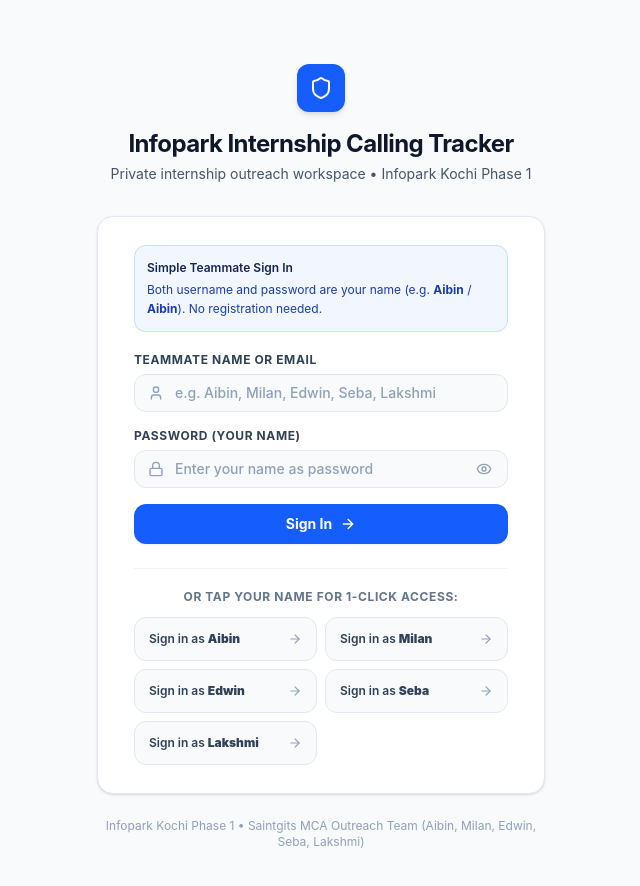
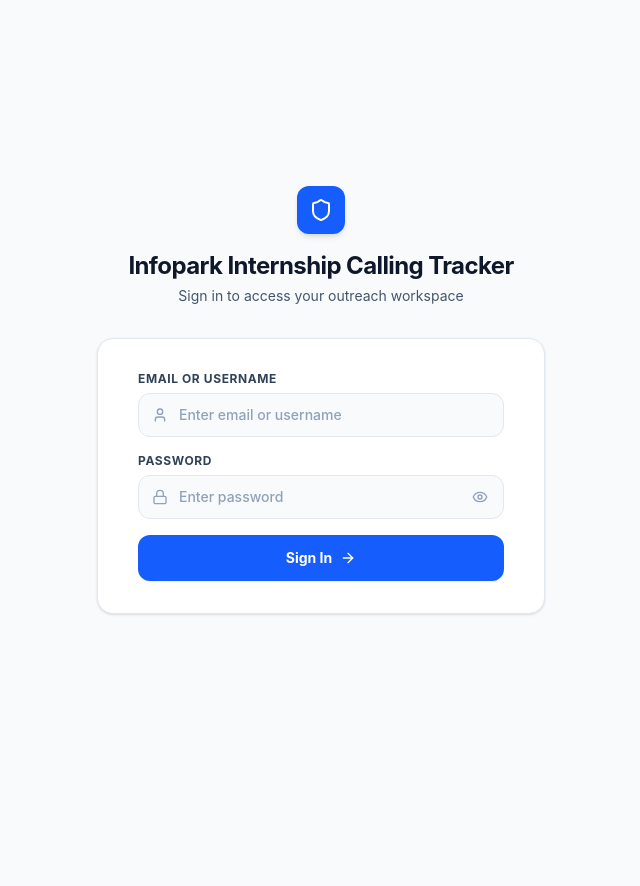
Before and after one commit to aibinjmca2527-dotcom/Internship-Calling-Tracker, a Next.js app: page /login in a window 1280 px wide. Shown: the top 886 px of the page, without its empty margins (319-959 px from the left). After the commit the page ends 800 px from the top, so only its background shows below. Built offline with nearby package versions, Linux system fonts and the light colour scheme.

Commit message:
Clean and minimalist credentials login without unwanted text or buttons

```diff
--- a/src/app/api/auth/login/route.ts
+++ b/src/app/api/auth/login/route.ts
@@ -13,8 +13,7 @@ export async function POST(request: Request) {
       return NextResponse.json(
         {
           success: false,
-          message:
-            'Access denied. Enter your teammate name as both username and password (e.g., Aibin / Aibin).',
+          message: 'Invalid email or password. Please check your credentials and try again.',
         },
         { status: 401 }
       );
--- a/src/app/login/page.tsx
+++ b/src/app/login/page.tsx
@@ -2,8 +2,7 @@
 
 import React, { Suspense, useState } from 'react';
 import { useRouter } from 'next/navigation';
-import { Shield, Lock, User, AlertCircle, ArrowRight, Eye, EyeOff, CheckCircle2 } from 'lucide-react';
-import { TEAM_MEMBERS } from '@/types';
+import { Shield, Lock, User, AlertCircle, ArrowRight, Eye, EyeOff } from 'lucide-react';
 
 function LoginContent() {
   const router = useRouter();
@@ -17,7 +16,7 @@ function LoginContent() {
   const handleLoginSubmit = async (e: React.FormEvent) => {
     e.preventDefault();
     if (!identifier.trim() || !password.trim()) {
-      setErrorMessage('Please enter both your name and password.');
+      setErrorMessage('Please enter both your email/username and password.');
       return;
     }
 
@@ -35,8 +34,7 @@ function LoginContent() {
 
       if (!res.ok || !data.success) {
         setErrorMessage(
-          data.message ||
-            'Access denied. Enter your teammate name for both username and password (e.g., Aibin / Aibin).'
+          data.message || 'Invalid email or password. Please try again.'
         );
         setIsLoading(false);
         return;
@@ -55,37 +53,8 @@ function LoginContent() {
     }
   };
 
-  // 1-Click Fast Login for any of the 5 students
-  const handleQuickLogin = async (memberName: string) => {
-    setIdentifier(memberName);
-    setPassword(memberName);
-    setIsLoading(true);
-    setErrorMessage(null);
-
-    try {
-      const res = await fetch('/api/auth/login', {
-        method: 'POST',
-        headers: { 'Content-Type': 'application/json' },
-        body: JSON.stringify({ identifier: memberName, password: memberName }),
-      });
-
-      const data = await res.json();
-      if (res.ok && data.success) {
-        localStorage.setItem('infopark_dev_member', data.member.displayName);
-        localStorage.setItem('infopark_user_session', JSON.stringify(data.member));
-        window.location.href = '/';
-      } else {
-        setErrorMessage('Could not sign in with this account.');
-        setIsLoading(false);
-      }
-    } catch {
-      setErrorMessage('Network error during quick sign-in.');
-      setIsLoading(false);
-    }
-  };
-
   return (
-    <div className="min-h-screen bg-slate-50 flex flex-col justify-center py-10 sm:py-16 px-4 sm:px-6 lg:px-8">
+    <div className="min-h-screen bg-slate-50 flex flex-col justify-center py-12 px-4 sm:px-6 lg:px-8">
       <div className="sm:mx-auto sm:w-full sm:max-w-md">
         {/* Brand Icon & Heading */}
         <div className="flex justify-center">
@@ -93,24 +62,16 @@ function LoginContent() {
             <Shield className="w-6 h-6" />
           </div>
         </div>
-        <h1 className="mt-4 text-center text-xl sm:text-2xl font-bold tracking-tight text-slate-900">
+        <h1 className="mt-4 text-center text-2xl font-bold tracking-tight text-slate-900">
           Infopark Internship Calling Tracker
         </h1>
-        <p className="mt-1 text-center text-xs sm:text-sm text-slate-600">
-          Private internship outreach workspace &bull; Infopark Kochi Phase 1
+        <p className="mt-1 text-center text-sm text-slate-600">
+          Sign in to access your outreach workspace
         </p>
       </div>
 
-      <div className="mt-6 sm:mt-8 sm:mx-auto sm:w-full sm:max-w-md">
-        <div className="bg-white py-7 px-5 sm:px-9 shadow-sm border border-slate-200 rounded-2xl">
-          {/* Instructions Banner */}
-          <div className="mb-5 p-3 bg-blue-50/80 border border-blue-200/80 rounded-xl text-xs text-blue-900 leading-relaxed">
-            <p className="font-semibold text-blue-950 mb-0.5">Simple Teammate Sign In</p>
-            <p className="text-blue-800">
-              Both username and password are your name (e.g. <strong>Aibin</strong> / <strong>Aibin</strong>). No registration needed.
-            </p>
-          </div>
-
+      <div className="mt-8 sm:mx-auto sm:w-full sm:max-w-md">
+        <div className="bg-white py-8 px-6 sm:px-10 shadow-sm border border-slate-200 rounded-2xl">
           {/* Error Alert */}
           {errorMessage && (
             <div className="mb-5 rounded-xl bg-red-50 border border-red-200 p-3.5 flex items-start gap-2.5">
@@ -123,13 +84,13 @@ function LoginContent() {
 
           {/* Credentials Form */}
           <form onSubmit={handleLoginSubmit} className="space-y-4">
-            {/* Username / Name Input */}
+            {/* Username / Email Input */}
             <div>
               <label
                 htmlFor="identifier"
                 className="block text-xs font-bold text-slate-700 uppercase tracking-wider mb-1.5"
               >
-                Teammate Name or Email
+                Email or Username
               </label>
               <div className="relative">
                 <User className="w-4 h-4 text-slate-400 absolute left-3.5 top-1/2 -translate-y-1/2 pointer-events-none" />
@@ -139,11 +100,11 @@ function LoginContent() {
                   required
                   value={identifier}
                   onChange={(e) => setIdentifier(e.target.value)}
-                  placeholder="e.g. Aibin, Milan, Edwin, Seba, Lakshmi"
+                  placeholder="Enter email or username"
                   autoCapitalize="none"
                   autoCorrect="off"
                   spellCheck={false}
-                  className="w-full pl-10 pr-3.5 py-2.5 sm:py-2 bg-slate-50 border border-slate-200 rounded-xl text-sm font-medium text-slate-900 placeholder-slate-400 focus:bg-white focus:outline-none focus:ring-2 focus:ring-blue-500 focus:border-blue-500 transition-colors min-h-[44px] sm:min-h-0"
+                  className="w-full pl-10 pr-3.5 py-2.5 bg-slate-50 border border-slate-200 rounded-xl text-sm font-medium text-slate-900 placeholder-slate-400 focus:bg-white focus:outline-none focus:ring-2 focus:ring-blue-500 focus:border-blue-500 transition-colors min-h-[44px]"
                 />
               </div>
             </div>
@@ -154,7 +115,7 @@ function LoginContent() {
                 htmlFor="password"
                 className="block text-xs font-bold text-slate-700 uppercase tracking-wider mb-1.5"
               >
-                Password (Your Name)
+                Password
               </label>
               <div className="relative">
                 <Lock className="w-4 h-4 text-slate-400 absolute left-3.5 top-1/2 -translate-y-1/2 pointer-events-none" />
@@ -164,11 +125,11 @@ function LoginContent() {
                   required
                   value={password}
                   onChange={(e) => setPassword(e.target.value)}
-                  placeholder="Enter your name as password"
+                  placeholder="Enter password"
                   autoCapitalize="none"
                   autoCorrect="off"
                   spellCheck={false}
-                  className="w-full pl-10 pr-10 py-2.5 sm:py-2 bg-slate-50 border border-slate-200 rounded-xl text-sm font-medium text-slate-900 placeholder-slate-400 focus:bg-white focus:outline-none focus:ring-2 focus:ring-blue-500 focus:border-blue-500 transition-colors min-h-[44px] sm:min-h-0"
+                  className="w-full pl-10 pr-10 py-2.5 bg-slate-50 border border-slate-200 rounded-xl text-sm font-medium text-slate-900 placeholder-slate-400 focus:bg-white focus:outline-none focus:ring-2 focus:ring-blue-500 focus:border-blue-500 transition-colors min-h-[44px]"
                 />
                 <button
                   type="button"
@@ -189,7 +150,7 @@ function LoginContent() {
             <button
               type="submit"
               disabled={isLoading}
-              className="w-full mt-2 py-3 sm:py-2.5 px-4 rounded-xl bg-blue-600 hover:bg-blue-700 active:bg-blue-800 text-white text-sm font-bold shadow-xs transition-all disabled:opacity-50 flex items-center justify-center gap-2 min-h-[46px] sm:min-h-0 cursor-pointer"
+              className="w-full mt-2 py-3 px-4 rounded-xl bg-blue-600 hover:bg-blue-700 active:bg-blue-800 text-white text-sm font-bold shadow-xs transition-all disabled:opacity-50 flex items-center justify-center gap-2 min-h-[46px] cursor-pointer"
             >
               {isLoading ? (
                 <>
@@ -204,33 +165,7 @@ function LoginContent() {
               )}
             </button>
           </form>
-
-          {/* Quick 1-Click Access for the 5 students */}
-          <div className="mt-6 pt-5 border-t border-slate-100">
-            <p className="text-center text-xs font-bold text-slate-500 uppercase tracking-wider mb-3">
-              Or tap your name for 1-click access:
-            </p>
-            <div className="grid grid-cols-1 sm:grid-cols-2 gap-2">
-              {TEAM_MEMBERS.map((member) => (
-                <button
-                  key={member}
-                  type="button"
-                  disabled={isLoading}
-                  onClick={() => handleQuickLogin(member)}
-                  className="flex items-center justify-between px-3.5 py-2.5 text-xs font-semibold text-slate-700 bg-slate-50 hover:bg-blue-50 hover:text-blue-700 active:bg-blue-100 rounded-xl border border-slate-200 transition-all min-h-[44px] cursor-pointer"
-                >
-                  <span>Sign in as <strong>{member}</strong></span>
-                  <ArrowRight className="w-3.5 h-3.5 text-slate-400" />
-                </button>
-              ))}
-            </div>
-          </div>
         </div>
-
-        {/* Footer info */}
-        <p className="mt-6 text-center text-xs text-slate-400">
-          Infopark Kochi Phase 1 &bull; Saintgits MCA Outreach Team (Aibin, Milan, Edwin, Seba, Lakshmi)
-        </p>
       </div>
     </div>
   );
--- a/src/app/page.tsx
+++ b/src/app/page.tsx
@@ -753,9 +753,6 @@ export default function DashboardPage() {
           <p>
             Infopark Internship Calling Tracker &bull; Infopark Kochi Phase 1 Directory (208 Companies)
           </p>
-          <p className="mt-1 text-slate-400">
-            Authorized MCA Outreach Team: Aibin, Milan, Edwin, Seba, Lakshmi
-          </p>
         </div>
       </footer>
     </div>
```
